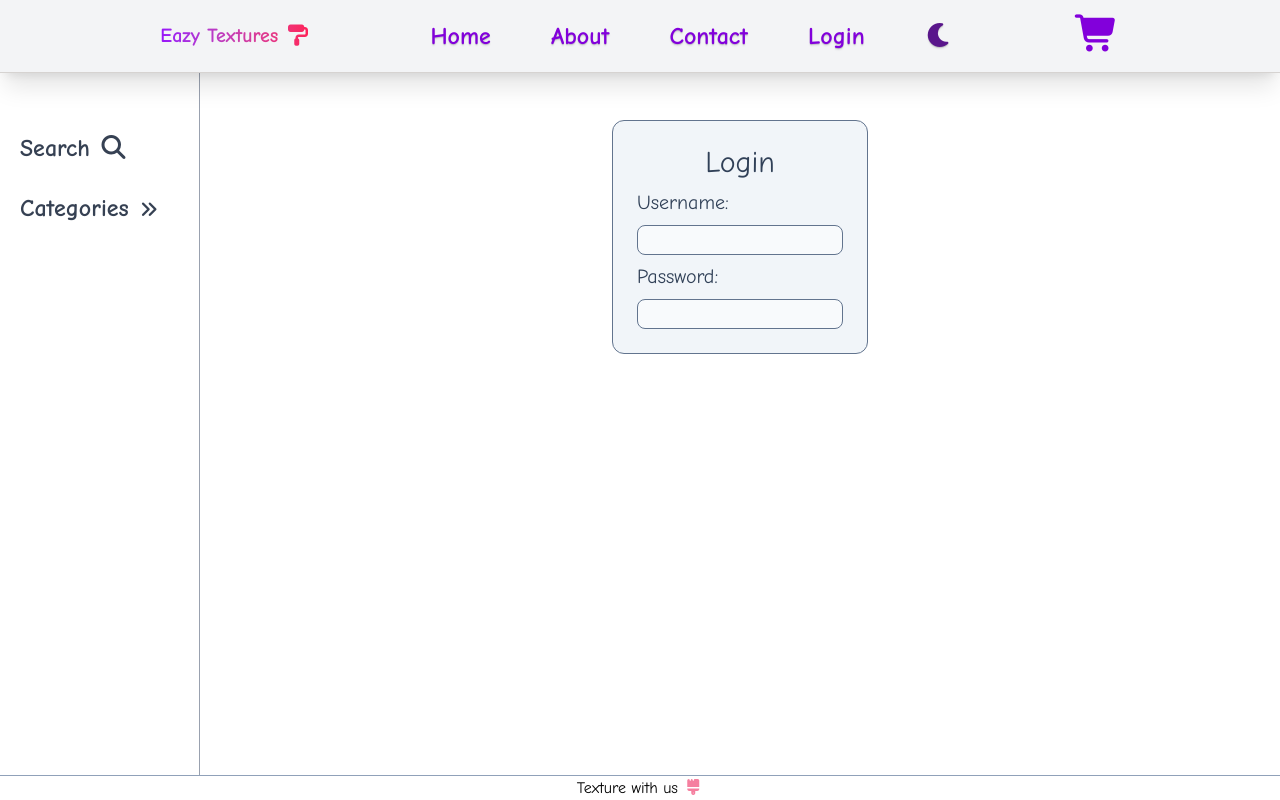
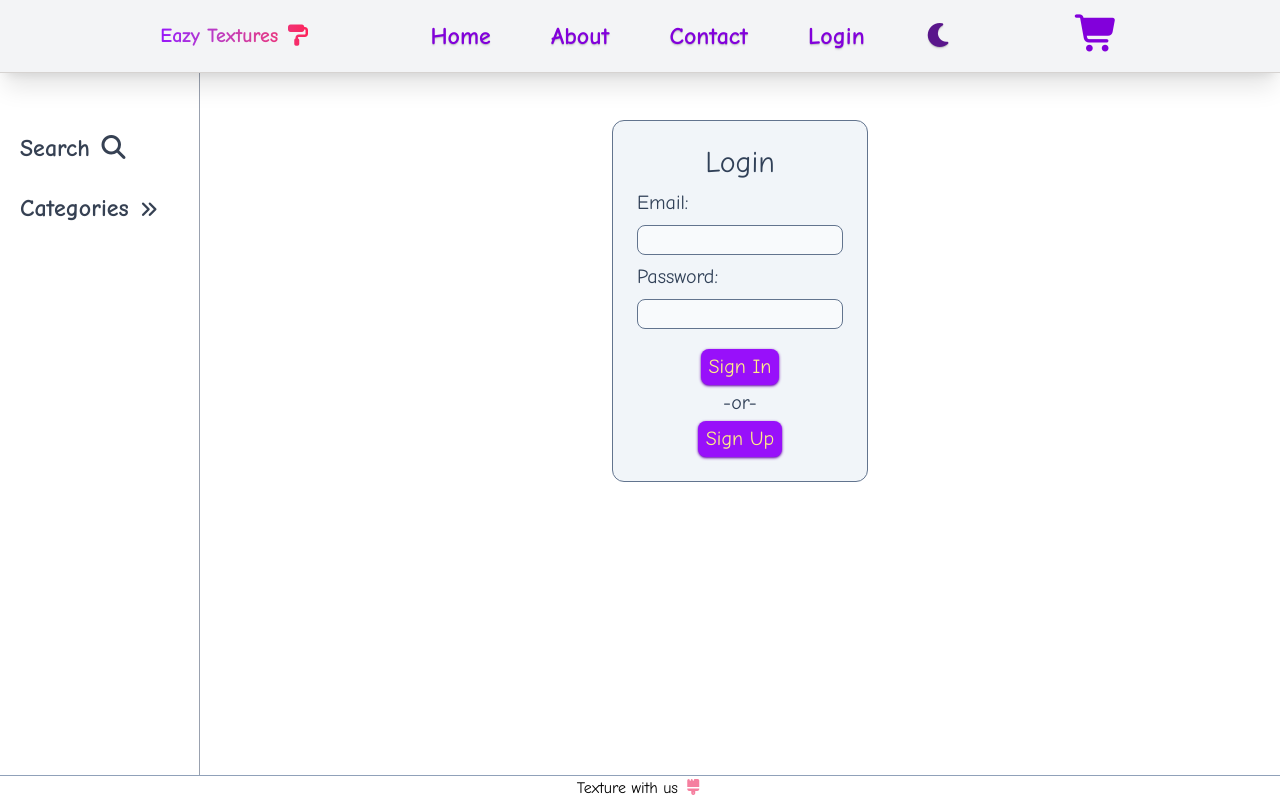
Before and after one commit to IliasIosifidis/EazyBytes-frontend, a Vue app in the folder e-com/: page /login in a window 1280 px wide. Built offline with nearby package versions, Linux system fonts and the light colour scheme.

Commit message:
finish local storage dark mode Starting with token

```diff
--- a/e-com/src/Views/CategoriesView.vue
+++ b/e-com/src/Views/CategoriesView.vue
@@ -1,6 +1,6 @@
 <script setup>
 import {ref} from "vue";
-import {useTextureSpringStore} from "../stores/textureSpringStore.js";
+import {useTextureSpringStore} from "../stores/TextureSpringStore.js";
 
 const textureStore = useTextureSpringStore()
 const open = ref(false)
--- a/e-com/src/Views/HeaderView.vue
+++ b/e-com/src/Views/HeaderView.vue
@@ -1,13 +1,20 @@
 <script setup>
-import {useTextureSpringStore} from "../stores/textureSpringStore.js";
-import {ref} from "vue";
+import {onMounted, ref} from "vue";
+import {useUserStore} from "../stores/UserStore.js";
 
-const isDark = ref(false)
+const isDark = ref(localStorage.getItem("app:theme") === "dark")
+const userStore = useUserStore()
+
+onMounted(() => {
+  document.documentElement.classList.toggle('dark', isDark.value)
+})
+
 const toggleDark = () => {
   isDark.value = !isDark.value
-  document.documentElement.classList.toggle('dark', isDark.value)
+  const theme = isDark.value ? "dark" : "light"
+  localStorage.setItem("app:theme", theme)
+  document.documentElement.classList.toggle("dark", isDark.value)
 }
-
 </script>
 
 <template>
@@ -21,7 +28,10 @@ const toggleDark = () => {
       <RouterLink class="hover:transform hover:scale-120 duration-100" to="/">Home</RouterLink>
       <RouterLink class="hover:transform hover:scale-120 duration-100" to="/about">About</RouterLink>
       <RouterLink class="hover:transform hover:scale-120 duration-100 " to="/contact">Contact</RouterLink>
-      <RouterLink class="hover:transform hover:scale-120 duration-100" to="Login">Login</RouterLink>
+      <RouterLink class="hover:transform hover:scale-120 duration-100" to="Login">
+        <span v-if="!userStore.loggedIn">Login</span>
+        <span v-else class="text-emerald-600"><i class="fa-solid fa-person"></i>{{userStore.userName}}</span>
+      </RouterLink>
       <div class="">
         <h1 class="hover:transform hover:scale-120 duration-100" v-if="isDark" ><i class="fa-solid text-yellow-400 fa-sun hover:text-shadow-sm text-shadow-yellow-500" @click="toggleDark"></i></h1>
         <h1 class="hover:transform hover:scale-120 duration-100" v-if="!isDark"><i class="fa-solid text-purple-900 fa-moon hover:text-shadow-lg text-shadow-purple-500" @click="toggleDark"></i></h1>
--- a/e-com/src/Views/LoginView.vue
+++ b/e-com/src/Views/LoginView.vue
@@ -1,16 +1,45 @@
 <script setup>
+import {useUserStore} from "../stores/UserStore.js";
 
+const store = useUserStore()
 </script>
 
 <template>
-<div class="flex mt-12 justify-center items-center gap-2 text-xl text-slate-700 dark:text-slate-200">
+<!--    login-->
+    <div v-if="!store.loggedIn && !store.showSignUp">
+      <form class="flex mt-12 justify-center items-center gap-2 text-xl text-slate-700 dark:text-slate-200" @submit.prevent="store.logIn">
         <div class="flex flex-col gap-2 bg-slate-100 dark:bg-slate-800 border border-slate-500 dark:border-slate-700 p-6 rounded-xl">
           <h1 class="text-3xl text-center">Login</h1>
+          <p>Email:</p>
+          <input type="text" class="bg-slate-50 border dark:bg-slate-300 border-slate-500 rounded-lg text-slate-800 text-lg px-1" v-model="store.signInForm.email" required/>
+          <p>Password:</p>
+          <input type="password" class="bg-slate-50 border dark:bg-slate-300 border-slate-500 rounded-lg text-slate-800 text-lg px-1" v-model="store.signInForm.password" required/>
+          <div class="flex flex-col gap-1 justify-center items-center mt-3">
+            <button type="submit" class="shadow-sm hover:shadow-md shadow-purple-800 bg-purple-600 hover:bg-purple-500 py-1 px-2 text-xl text-yellow-200 hover:text-yellow-300 rounded-lg hover:cursor-pointer hover:transform hover:scale-105 duration-150">Sign In</button>
+            <p>-or-</p>
+            <button type="button" class="shadow-sm hover:shadow-md shadow-purple-800 bg-purple-600 hover:bg-purple-500 py-1 px-2 text-xl text-yellow-200 hover:text-yellow-300 rounded-lg hover:cursor-pointer hover:transform hover:scale-105 duration-150" @click="store.showSignUp = true">Sign Up</button>
+          </div>
+        </div>
+      </form>
+    </div>
+
+<!--    SignUp-->
+    <div v-if="store.showSignUp">
+      <form class="flex mt-12 justify-center items-center gap-2 text-xl text-slate-700 dark:text-slate-200" @submit.prevent="store.signUp">
+        <div class="flex flex-col gap-2 bg-slate-100 dark:bg-slate-800 border border-slate-500 dark:border-slate-700 p-6 rounded-xl">
+          <h1 class="text-3xl text-center">Sign Up</h1>
           <p>Username:</p>
-    <input type="text" class="bg-slate-50 border dark:bg-slate-300 border-slate-500 rounded-lg text-slate-800 text-lg px-1" required/>
+          <input type="text" class="bg-slate-50 border dark:bg-slate-300 border-slate-500 rounded-lg text-slate-800 text-lg px-1" v-model="store.signUpForm.name" required/>
           <p>Password:</p>
-    <input type="password" class="bg-slate-50 border dark:bg-slate-300 border-slate-500 rounded-lg text-slate-800 text-lg px-1" required/>
+          <input type="password" class="bg-slate-50 border dark:bg-slate-300 border-slate-500 rounded-lg text-slate-800 text-lg px-1" v-model="store.signUpForm.password" required/>
+          <p>Repeat Password:</p>
+          <input type="password" class="bg-slate-50 border dark:bg-slate-300 border-slate-500 rounded-lg text-slate-800 text-lg px-1" v-model="store.repeatPassword" required/>
+          <p>Email:</p>
+          <input type="email" class="bg-slate-50 border dark:bg-slate-300 border-slate-500 rounded-lg text-slate-800 text-lg px-1" v-model="store.signUpForm.email" required/>
+          <button type="submit" class="shadow-sm hover:shadow-md shadow-purple-800 bg-purple-600 hover:bg-purple-500 py-1 px-2 text-xl text-yellow-200 hover:text-yellow-300 rounded-lg hover:cursor-pointer hover:transform hover:scale-105 duration-150 mt-4" @click="store.signUp()">Sign Up</button>
+          <button type="submit" class="shadow-sm hover:shadow-md shadow-purple-800 bg-purple-600 hover:bg-purple-500 py-1 px-2 text-xl text-yellow-200 hover:text-yellow-300 rounded-lg hover:cursor-pointer hover:transform hover:scale-105 duration-150 mt-4" @click="store.showSignUp = false">Back</button>
         </div>
+      </form>
     </div>
 </template>
 
--- a/e-com/src/Views/SearchView.vue
+++ b/e-com/src/Views/SearchView.vue
@@ -1,6 +1,6 @@
 <script setup>
 import {ref} from "vue";
-import {useTextureSpringStore} from "../stores/textureSpringStore.js";
+import {useTextureSpringStore} from "../stores/TextureSpringStore.js";
 
 const store = useTextureSpringStore()
 const searchText = ref()
--- a/e-com/src/Views/TextureDetailsView.vue
+++ b/e-com/src/Views/TextureDetailsView.vue
@@ -1,5 +1,5 @@
 <script setup>
-import {useTextureSpringStore} from "../stores/textureSpringStore.js";
+import {useTextureSpringStore} from "../stores/TextureSpringStore.js";
 import {computed, ref} from "vue";
 
 const props = defineProps({
--- a/e-com/src/Views/TextureSpringList.vue
+++ b/e-com/src/Views/TextureSpringList.vue
@@ -1,6 +1,6 @@
 <script setup>
 import {onMounted} from "vue";
-import {useTextureSpringStore} from "../stores/textureSpringStore.js";
+import {useTextureSpringStore} from "../stores/TextureSpringStore.js";
 
 const textureStore = useTextureSpringStore()
 onMounted(() =>{
--- a/e-com/src/api/http.js
+++ b/e-com/src/api/http.js
@@ -2,7 +2,8 @@ import axios from "axios";
 
 const http = axios.create({
   baseURL:"http://localhost:8080/api/v1",
-  timeout: 10000
+  timeout: 10000,
+  withCredentials:true,
 })
 
 export default http
--- a/e-com/src/main.js
+++ b/e-com/src/main.js
@@ -3,6 +3,7 @@ import './style.css'
 import App from './App.vue'
 import {createPinia} from "pinia";
 import router from "./router/index.js";
+import {useUserStore} from "./stores/UserStore.js";
 
 
 
@@ -11,3 +12,6 @@ createApp(App)
   .use(pinia)
   .use(router)
   .mount('#app')
+
+const userStore = useUserStore()
+userStore.applyTheme()
--- a/e-com/src/stores/ContactStore.js
+++ b/e-com/src/stores/ContactStore.js
@@ -21,7 +21,7 @@ export const useContactStore = defineStore('contact', {
     async sendContact(){
       this.loading = true
       this.error = null
-      this.succless = null
+      this.success = null
       try {
         const res = await http.post("http://localhost:8080/api/v1/contacts", this.form)
         this.success = "Message sent!"
--- a/e-com/src/stores/textureSpringStore.js
+++ b/e-com/src/stores/TextureSpringStore.js
@@ -33,7 +33,6 @@ export const useTextureSpringStore = defineStore('textureSpring', {
         this.page = res.data.number
         this.isFirst = res.data.first
         this.isLast = res.data.last
-        console.log(res.data)
       }catch (err){
         console.log("error ", err)
         this.error = "Failed to load textures - " + err
--- /dev/null
+++ b/e-com/src/stores/UserStore.js
@@ -0,0 +1,74 @@
+import {defineStore} from "pinia";
+import http from "../api/http.js";
+
+export const useUserStore = defineStore("user",{
+  state: () => ({
+    signUpForm:{
+      theme: localStorage.getItem("app:theme") || "light",
+      name:"",
+      email:"",
+      password:"",
+    },
+    signInForm:{
+      email:"",
+      password:"",
+    },
+    userName:"",
+    repeatPassword:"",
+    token:"",
+    loggedIn:false,
+    registered:false,
+    showSignUp:false,
+    success:"",
+    error:"",
+  }),
+  actions:{
+    async logIn(){
+      this.success = null
+      try{
+        const res = await http.post(
+          "http://localhost:8080/api/v1/auth/login",
+          this.signInForm,
+          {withCredentials: true}
+        )
+        this.token = res.data.token
+        this.userName = {
+          name: res.data.name,
+          email: res.data.email
+        }
+        this.loggedIn = true
+        this.signInForm.email = ""
+        this.signInForm.password = ""
+        this.success = "Logged in successfully!"
+        alert(this.success)
+        this.error = null
+      }catch(err){
+        console.log(err)
+        this.loggedIn = false
+        this.error = "Failed to log in"
+        alert(this.error)
+      }
+    },
+    async signUp(){
+      this.success = null
+      if (this.signUpForm.password !== this.repeatPassword){
+        this.error = "Passwords do not match"
+        alert(this.error)
+        return}
+      try{
+        const res = await http.post("http://localhost:8080/api/v1/auth/register", this.signUpForm)
+        this.success = "Registered Successfully!"
+        this.registered = true
+        this.error = null
+        this.success = "Sign up successfully"
+        alert(this.success)
+      }catch (err){
+        console.log(err)
+        this.error = "Failed to Sign Up"
+        alert(this.error)
+        this.registered = false
+        this.showSignUp = false
+      }
+    },
+  }
+})
```
Lines whose indentation alone changed are shown as unchanged.
